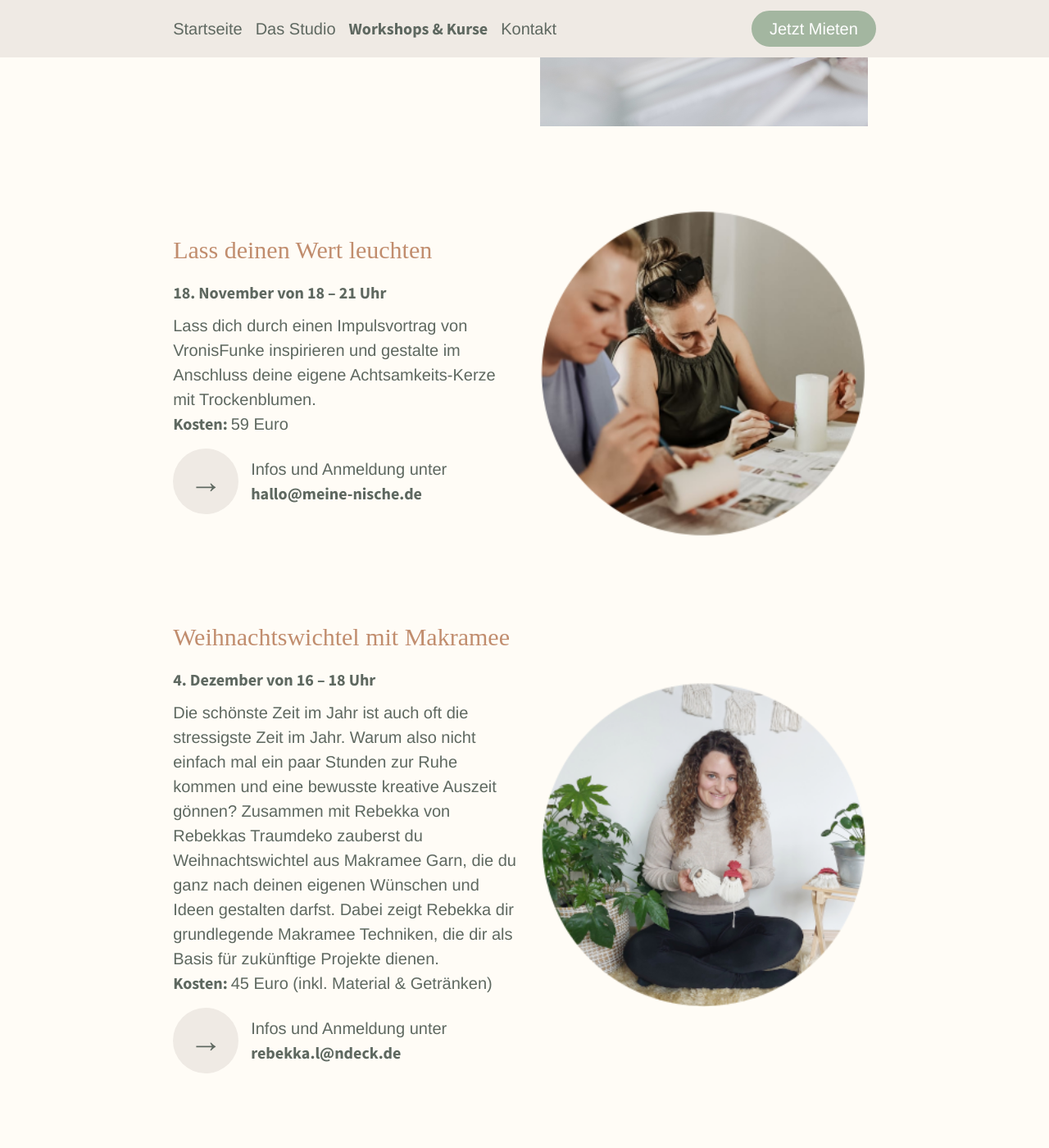
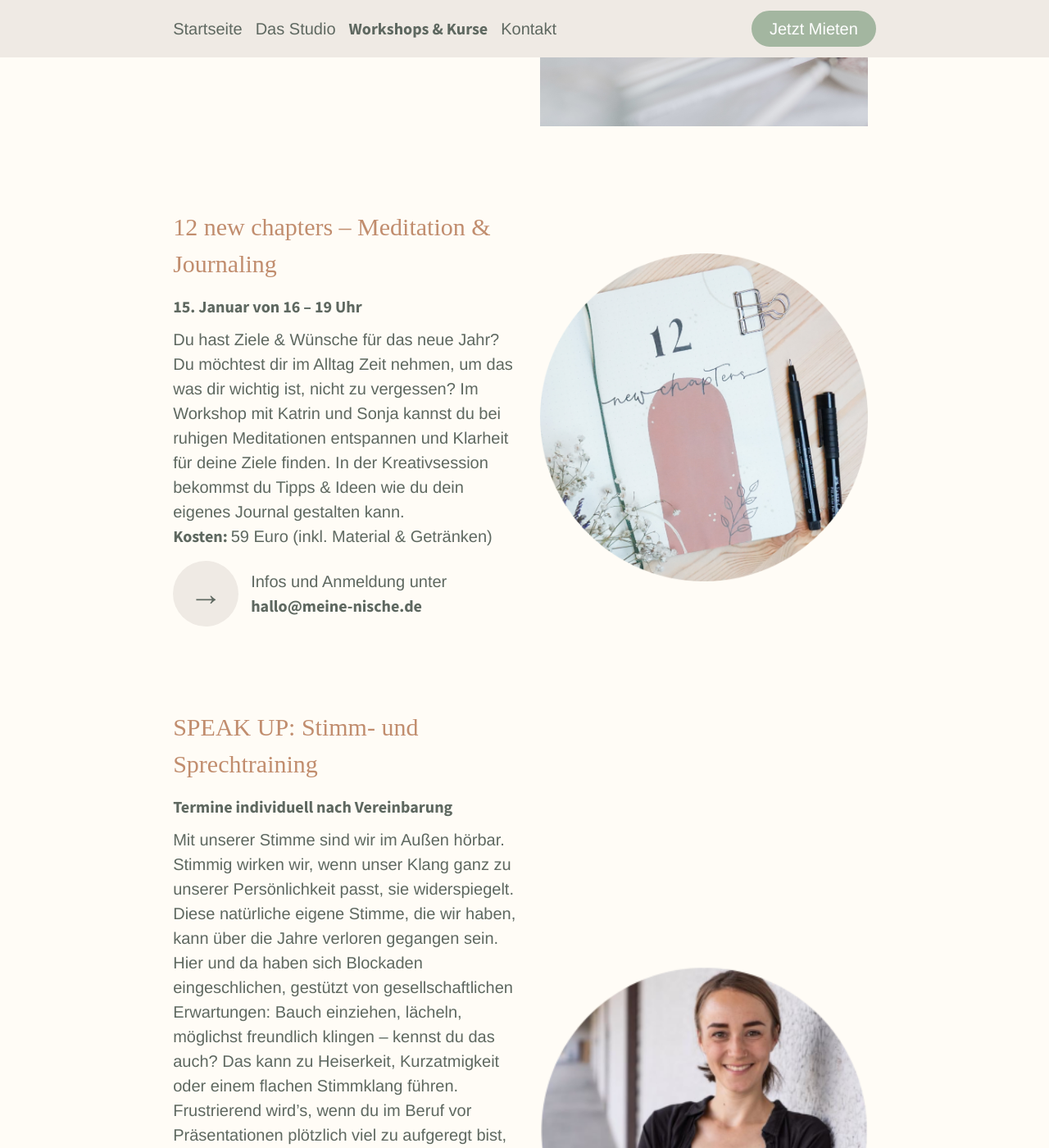
Before and after one commit to sonjafeitsch/meine-nische-website, a Jekyll site: the page built from kurse.html, in a window 1280 px wide and 1400 px high, scrolled down 575 px. Shown: the whole window at 82% size. Built offline with Jekyll 4.4.1, drawn with Linux system fonts in a browser that asks for light colours; some web fonts are replaced; some of the changed text lies outside the part shown.

Commit message:
Update events

```diff
--- a/kurse.html
+++ b/kurse.html
@@ -4,31 +4,14 @@ title: Meine Nische | Kurse
 style: kurse.css
 permalink: kurse
 events:
-  - name: Lass deinen Wert leuchten
-    image: funken.png
-    time: 18. November von 18 – 21 Uhr
-    description: "Lass dich durch einen Impulsvortrag von VronisFunke inspirieren und gestalte im Anschluss deine
-    eigene Achtsamkeits-Kerze mit Trockenblumen."
+  - name: 12 new chapters – Meditation & Journaling
+    image: test.png
+    time: 15. Januar von 16 – 19 Uhr
+    description: "Du hast Ziele & Wünsche für das neue Jahr? Du möchtest dir im Alltag Zeit nehmen, um das was dir wichtig ist, nicht zu vergessen?
+    Im Workshop mit Katrin und Sonja kannst du bei ruhigen Meditationen entspannen und Klarheit für deine Ziele finden. In der Kreativsession
+    bekommst du Tipps & Ideen wie du dein eigenes Journal gestalten kann."
     address: hallo@meine-nische.de
-    costs: 59 Euro
-  - name: Weihnachtswichtel mit Makramee
-    image: rebekka.png
-    time: 4. Dezember von 16 – 18 Uhr
-    description: "Die schönste Zeit im Jahr ist auch oft die stressigste Zeit im Jahr. Warum also nicht einfach
-    mal ein paar Stunden zur Ruhe kommen und eine bewusste kreative Auszeit gönnen?
-    Zusammen mit Rebekka von Rebekkas Traumdeko zauberst du Weihnachtswichtel aus Makramee Garn, die du ganz nach deinen
-    eigenen Wünschen und Ideen gestalten darfst. Dabei zeigt Rebekka dir grundlegende Makramee
-    Techniken, die dir als Basis für zukünftige Projekte dienen."
-    address: rebekka.l@ndeck.de
-    costs: 45 Euro (inkl. Material & Getränken)
-  - name: Inner Peace – Yogakurs
-    image: katrin.png
-    time: Donnerstag um 20 Uhr (ab dem 6. Oktober)
-    description: "Gehörst Du zu den Menschen, die sich zu viele Gedanken machen? Dann komm in den Yogakurs Inner Peace und
-    lass das Gedankenkreisen los und erfahre tiefe innere Ruhe, Klarheit und Fokus. Am 6. Oktober kannst du um 20 Uhr bei der kostenlosen
-    Schnupperstunde dabei sein. Dort lernst du den Inner-Peace-Flow kennen und erfährst wie du durch sanftes Yoga entspannen kannst.
-    Der komplette Kurs findet dann vom 20. Oktober bis zum 17. November statt."
-    address: https://form.jotform.com/222525223487051
+    costs: 59 Euro (inkl. Material & Getränken)
   - name: "SPEAK UP: Stimm- und Sprechtraining"
     image: carolin.png
     time: Termine individuell nach Vereinbarung
```
Also changed, not shown: images/events/test.png (added).
